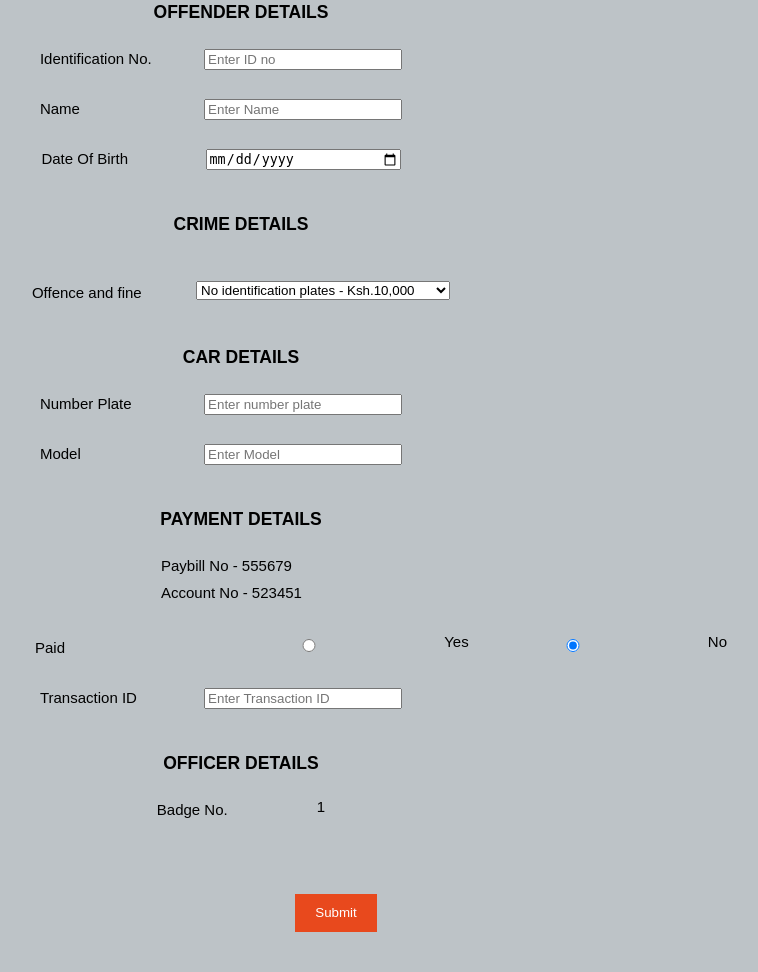
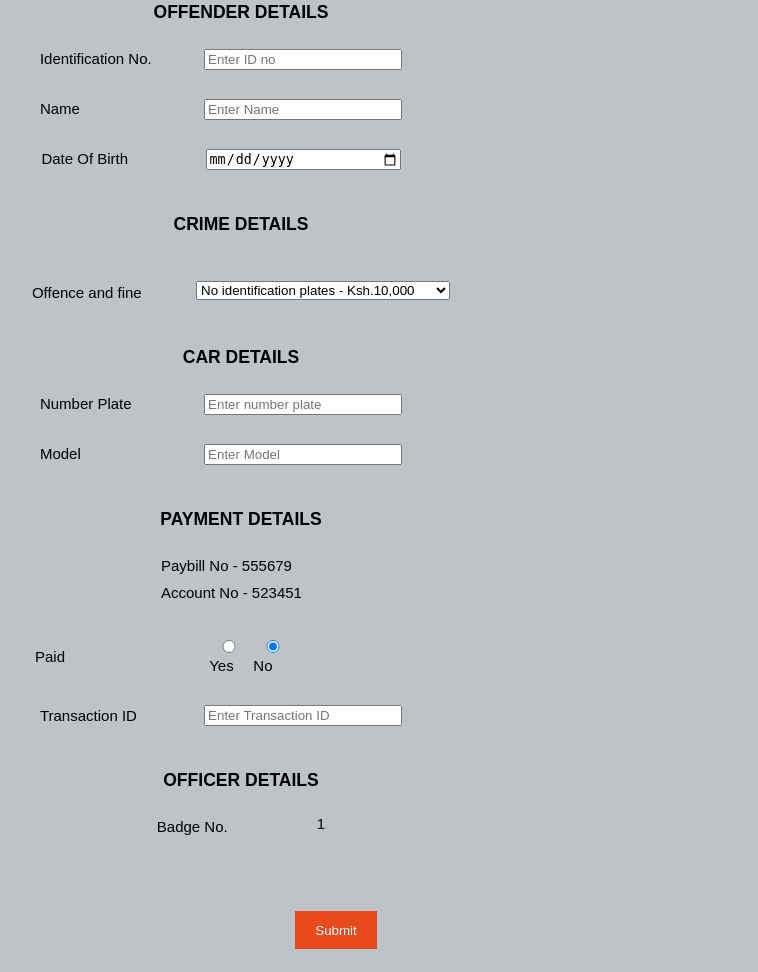
Before and after one commit to sbukirwa/crsystem, a PHP site: page /police/register_offender.php in a window 1280 px wide. Shown: the part 205-1177 px from the top of the page, without its empty margins (399-1157 px from the left). Before the commit the page ends 1137 px from the top, so only its background shows below. Run offline with PHP 8.4, Linux system fonts and the light colour scheme; the visitor is signed in with stand-in values (Sample User, id 1); data that the repository does not hold is empty.

Commit message:
Improved the radio buttons in offender

```diff
--- a/police/register_offender.php
+++ b/police/register_offender.php
@@ -61,7 +61,9 @@ input {
     padding-left:434px;
 }
 .radio-inline{
-   padding-left:100px;
+ width: 30px;
+   text-align: left;
+   display: inline-block;
 }
 </style>
 
@@ -116,8 +118,12 @@ input {
                 <div class = "rd">
                 <center><label>Paid</label>
                 </div>
+                <label class = "radio-inline">
                 <input type="radio" name="optradio" class="radio-inline" checked>Yes
+                </label>
+                <label class = "radio-inline">
                 <input type="radio" name="optradio" class="radio-inline" checked>No
+                </label>
                 </center>
         </br>
 
@@ -179,7 +185,6 @@ input {
          die('Error:'.mysqli_error($con));
            }
 
-
           echo("<script>location.href = 'homepage.php'</script>");
 
 
```
Lines whose indentation alone changed are shown as unchanged.
